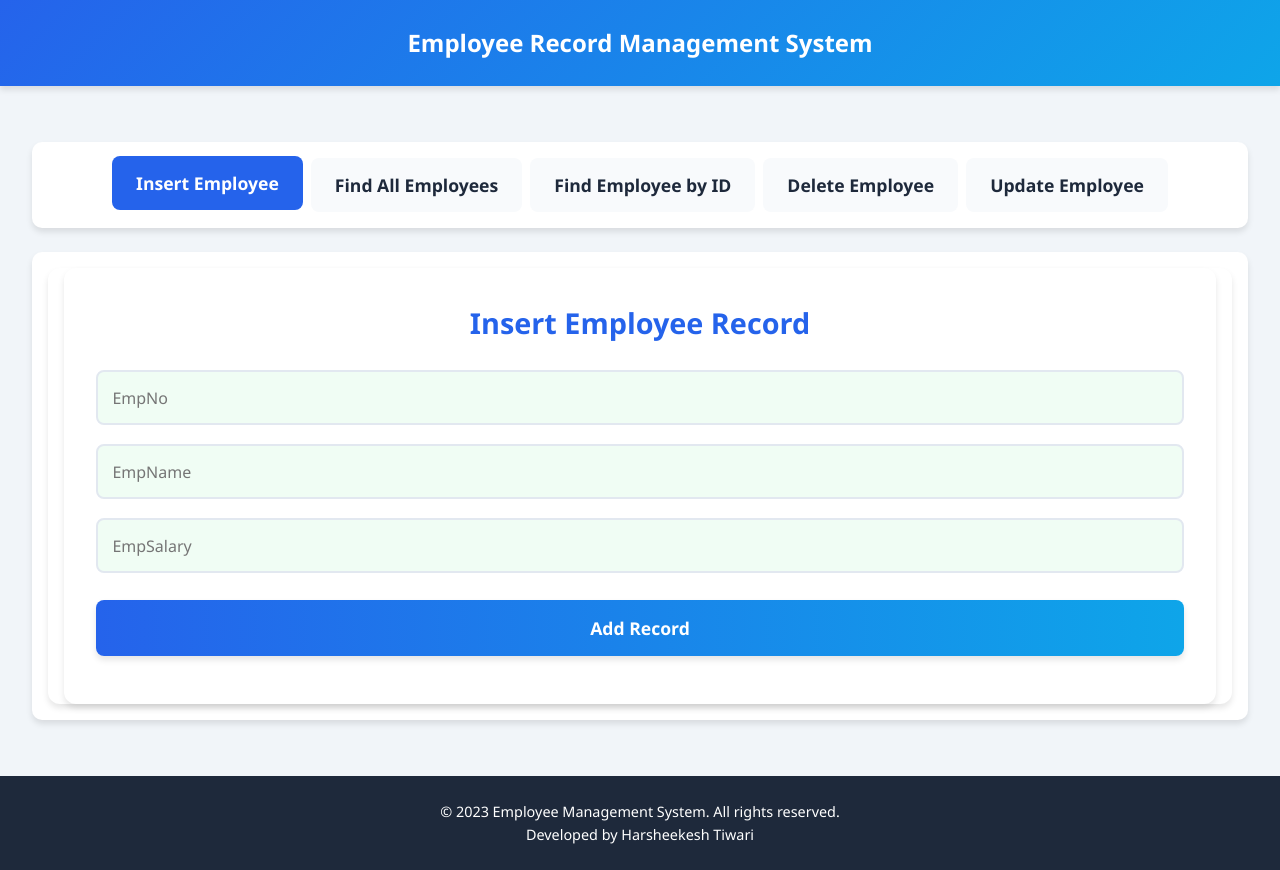
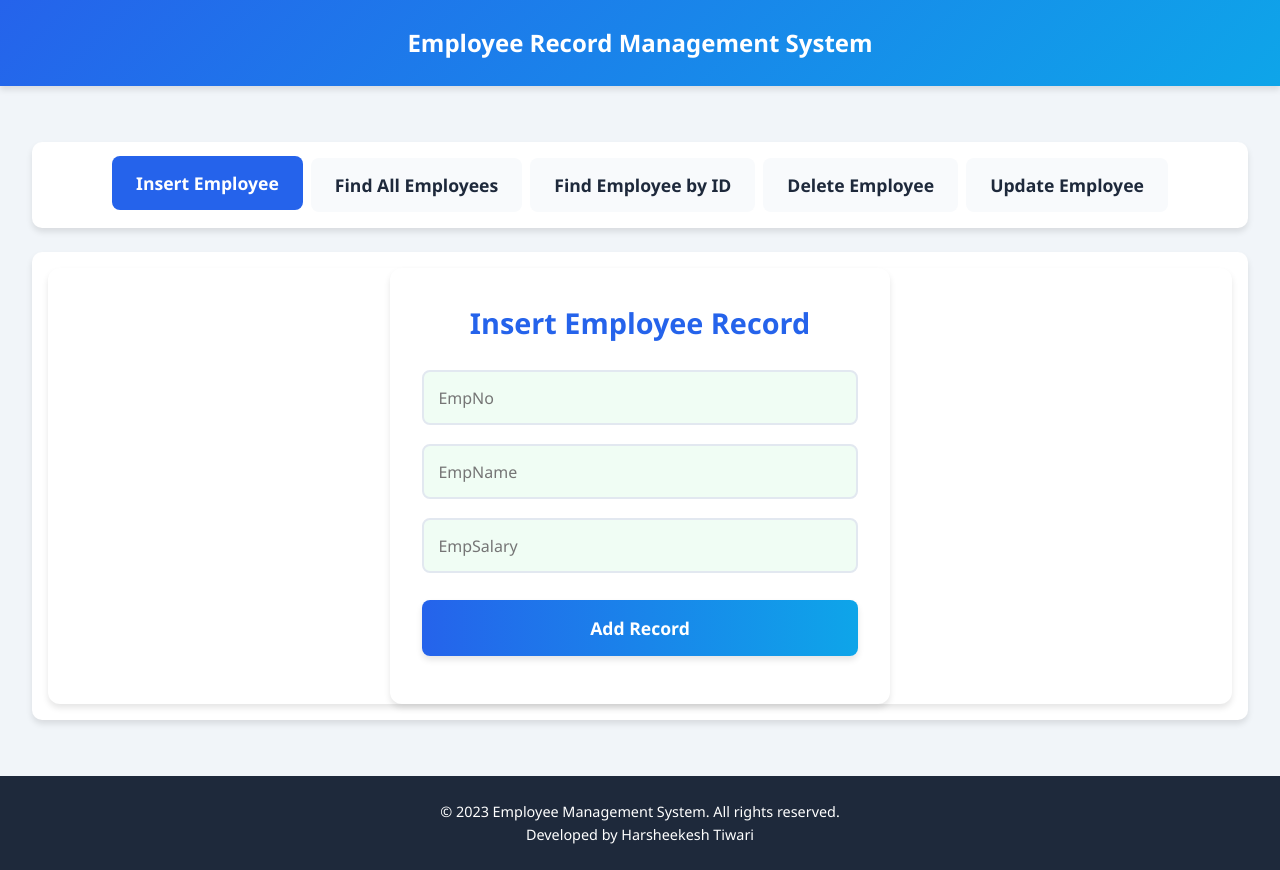
Before and after one commit to Harsheekesh/Harsheekesh-employee-management-system, a React (Create React App) app in the folder client/: page /insert in a window 1280 px wide. Built offline with nearby package versions, Linux system fonts and the light colour scheme.

Commit message:
Update InsertEmployee.css

```diff
--- a/client/src/styles/InsertEmployee.css
+++ b/client/src/styles/InsertEmployee.css
@@ -7,7 +7,7 @@
   padding: 2rem;
   border-radius: 12px;
   box-shadow: var(--shadow);
-/*   max-width: 500px; */
+  max-width: 500px;
   margin: 0 auto;
   animation: slideUp 0.5s ease;
 }
```
